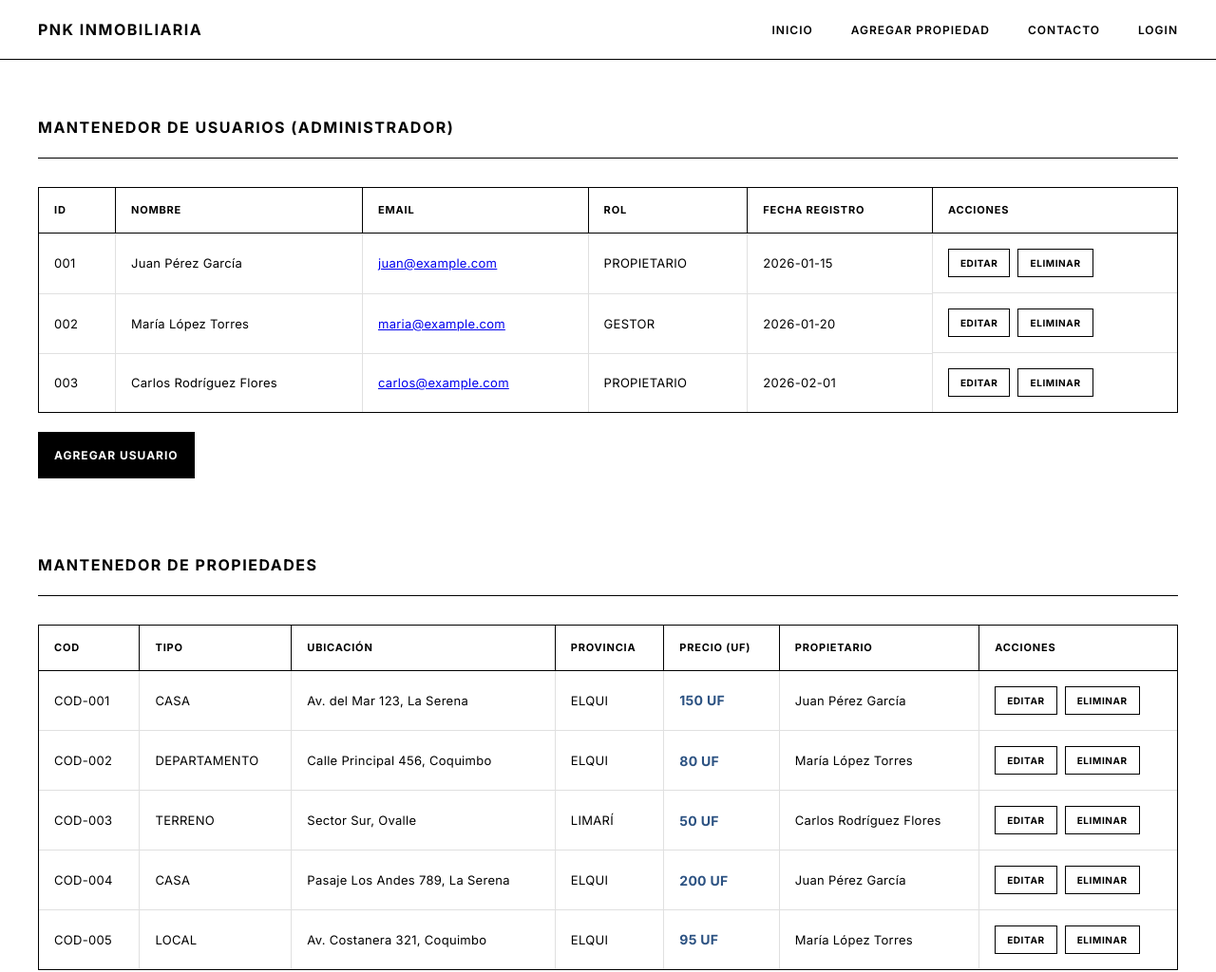
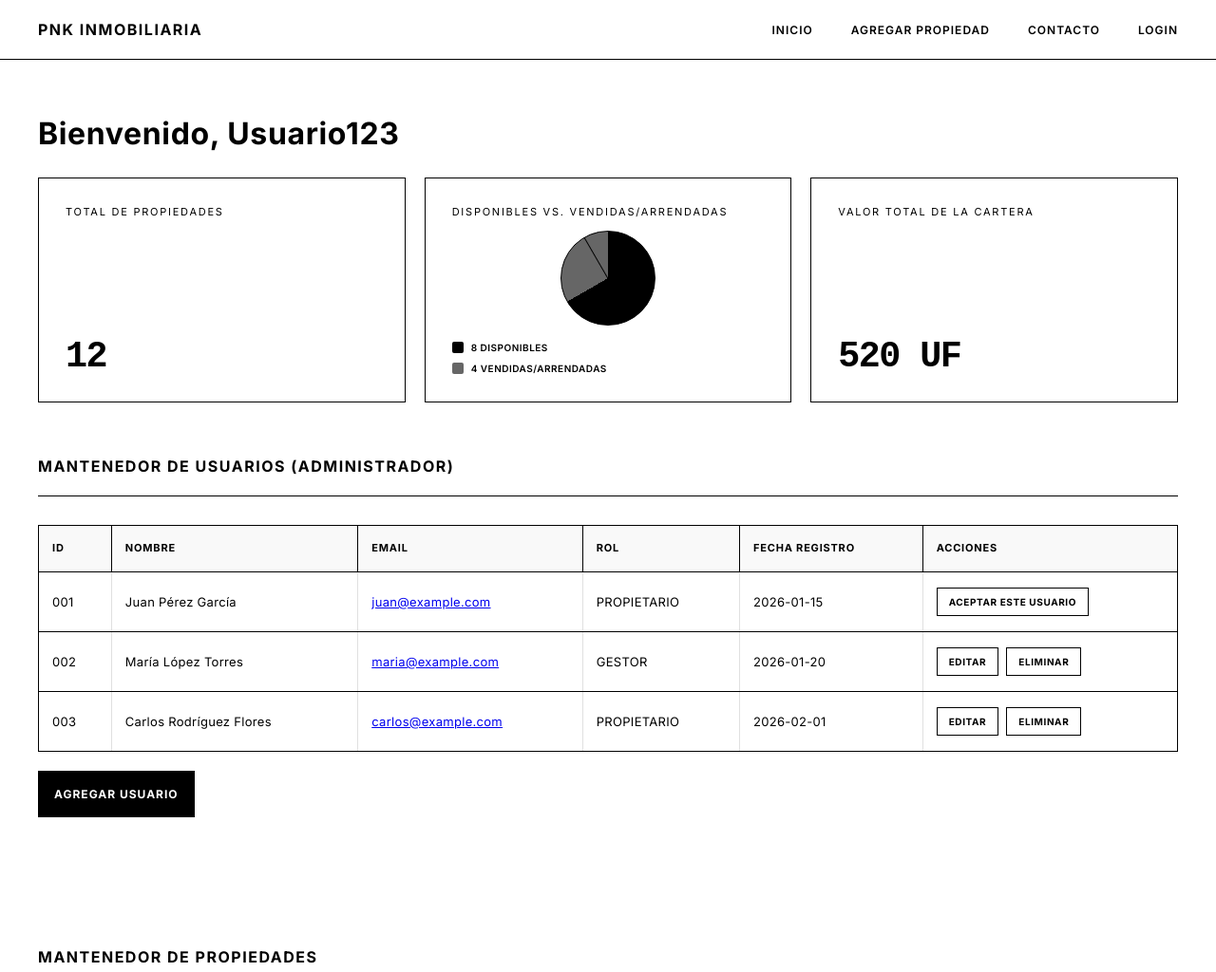
Before and after one commit to Akostao4evrr/Eva1-Programaci-n-Front-End, a plain HTML site: page dashboard.html in a window 1280 px wide. Shown: the top 1024 px of the page at 95% size. Drawn offline with Linux system fonts and the light colour scheme.

Commit message:
Ultimos detalles de dashboard

```diff
--- a/dashboard.html
+++ b/dashboard.html
@@ -26,6 +26,35 @@
     </nav>
 
     <main class="dashboard-main">
+        <section class="dashboard-hero">
+            <h1>Bienvenido, Usuario123</h1>
+            <div class="dashboard-metrics">
+                <div class="metric-card">
+                    <span class="metric-label">Total de Propiedades</span>
+                    <strong class="metric-value">12</strong>
+                </div>
+                <div class="metric-card">
+                    <span class="metric-label">Disponibles vs. Vendidas/Arrendadas</span>
+                    <div class="chart-container">
+                        <div class="pie-chart"></div>
+                        <div class="chart-legend">
+                            <div class="legend-item">
+                                <span class="legend-color legend-available"></span>
+                                <span class="legend-text">8 Disponibles</span>
+                            </div>
+                            <div class="legend-item">
+                                <span class="legend-color legend-sold"></span>
+                                <span class="legend-text">4 Vendidas/Arrendadas</span>
+                            </div>
+                        </div>
+                    </div>
+                </div>
+                <div class="metric-card">
+                    <span class="metric-label">Valor Total de la Cartera</span>
+                    <strong class="metric-value">520 UF</strong>
+                </div>
+            </div>
+        </section>
         <!-- Mantenedor de Usuarios -->
         <section class="dashboard-section" aria-labelledby="users-title">
             <h2 id="users-title" class="section-title">MANTENEDOR DE USUARIOS (Administrador)</h2>
@@ -49,8 +78,8 @@
                             <td>PROPIETARIO</td>
                             <td>2026-01-15</td>
                             <td class="actions-cell">
-                                <button class="btn-action" aria-label="Editar usuario Juan Pérez García">EDITAR</button>
-                                <button class="btn-action" aria-label="Eliminar usuario Juan Pérez García">ELIMINAR</button>
+                                <button class="btn-action" aria-label="Aceptar usuario Juan Pérez García">Aceptar este
+                                    usuario</button>
                             </td>
                         </tr>
                         <tr>
@@ -60,8 +89,10 @@
                             <td>GESTOR</td>
                             <td>2026-01-20</td>
                             <td class="actions-cell">
-                                <button class="btn-action" aria-label="Editar usuario María López Torres">EDITAR</button>
-                                <button class="btn-action" aria-label="Eliminar usuario María López Torres">ELIMINAR</button>
+                                <button class="btn-action"
+                                    aria-label="Editar usuario María López Torres">EDITAR</button>
+                                <button class="btn-action"
+                                    aria-label="Eliminar usuario María López Torres">ELIMINAR</button>
                             </td>
                         </tr>
                         <tr>
@@ -71,8 +102,10 @@
                             <td>PROPIETARIO</td>
                             <td>2026-02-01</td>
                             <td class="actions-cell">
-                                <button class="btn-action" aria-label="Editar usuario Carlos Rodríguez Flores">EDITAR</button>
-                                <button class="btn-action" aria-label="Eliminar usuario Carlos Rodríguez Flores">ELIMINAR</button>
+                                <button class="btn-action"
+                                    aria-label="Editar usuario Carlos Rodríguez Flores">EDITAR</button>
+                                <button class="btn-action"
+                                    aria-label="Eliminar usuario Carlos Rodríguez Flores">ELIMINAR</button>
                             </td>
                         </tr>
                     </tbody>
@@ -162,7 +195,8 @@
                 </table>
             </div>
             <div class="dashboard-buttons">
-                <a href="publicacion-inmueble.html" class="btn-add" aria-label="Agregar nueva propiedad">AGREGAR PROPIEDAD</a>
+                <a href="publicacion-inmueble.html" class="btn-add" aria-label="Agregar nueva propiedad">AGREGAR
+                    PROPIEDAD</a>
                 <a href="index.html" class="btn-tertiary">VOLVER AL INICIO</a>
             </div>
         </section>
@@ -262,7 +296,8 @@
                 </fieldset>
 
                 <div class="form-notice">
-                    <p><strong>Nota:</strong> El usuario quedará en estado PENDIENTE hasta que el Administrador active la cuenta.</p>
+                    <p><strong>Nota:</strong> El usuario quedará en estado PENDIENTE hasta que el Administrador active
+                        la cuenta.</p>
                 </div>
 
                 <button type="submit" class="btn-submit">REGISTRAR PROPIETARIO</button>
@@ -311,7 +346,8 @@
 
                     <div class="form-group">
                         <label for="gest-certificado">CERTIFICADO DE ANTECEDENTES</label>
-                        <input type="file" id="gest-certificado" name="certificado" accept=".pdf,.jpg,.jpeg,.png" required>
+                        <input type="file" id="gest-certificado" name="certificado" accept=".pdf,.jpg,.jpeg,.png"
+                            required>
                     </div>
 
                     <div class="form-group">
@@ -326,7 +362,8 @@
                 </fieldset>
 
                 <div class="form-notice">
-                    <p><strong>Nota:</strong> El usuario quedará en estado PENDIENTE hasta que el Administrador active la cuenta.</p>
+                    <p><strong>Nota:</strong> El usuario quedará en estado PENDIENTE hasta que el Administrador active
+                        la cuenta.</p>
                 </div>
 
                 <button type="submit" class="btn-submit">REGISTRAR GESTOR</button>
--- a/styles.css
+++ b/styles.css
@@ -570,9 +570,126 @@ main {
     max-width: 1400px;
     margin: 0 auto;
     padding: 60px 40px;
+    display: flex;
+    flex-direction: column;
+    gap: 56px;
+}
+
+.dashboard-hero {
+    width: 100%;
+    display: flex;
+    flex-direction: column;
+    gap: 28px;
+}
+
+.dashboard-hero h1 {
+    font-size: 2rem;
+    font-weight: 700;
+    letter-spacing: 0.02em;
+    line-height: 1.1;
+}
+
+.dashboard-metrics {
+    display: grid;
+    grid-template-columns: repeat(3, minmax(0, 1fr));
+    gap: 20px;
+}
+
+.metric-card {
+    border: 1px solid #000000;
+    padding: 28px;
+    min-height: 145px;
+    display: flex;
+    flex-direction: column;
+    justify-content: space-between;
+    gap: 12px;
+    background-color: #ffffff;
+}
+
+.metric-label {
+    font-size: 11px;
+    font-weight: 400;
+    letter-spacing: 0.16em;
+    text-transform: uppercase;
+    color: #000000;
+}
+
+.metric-value {
+    font-family: 'Courier New', Courier, 'Lucida Console', Monaco, monospace;
+    font-size: 2.4rem;
+    font-weight: 700;
+    letter-spacing: -0.04em;
+    line-height: 1;
+    color: #000000;
+}
+
+.chart-container {
+    display: flex;
+    flex-direction: column;
+    align-items: center;
+    gap: 16px;
+    width: 100%;
+}
+
+.pie-chart {
+    width: 100px;
+    height: 100px;
+    border-radius: 50%;
+    background: conic-gradient(from 0deg, #000000 0deg 240deg, #666666 240deg 360deg);
+    border: 1px solid #000000;
+    position: relative;
+}
+
+.pie-chart::before {
+    content: '';
+    position: absolute;
+    top: 50%;
+    left: 50%;
+    width: 50px;
+    height: 1px;
+    background: #000000;
+    transform: rotate(240deg);
+    transform-origin: 0 50%;
+}
+
+.chart-legend {
+    display: flex;
+    flex-direction: column;
+    gap: 8px;
+    width: 100%;
+}
+
+.legend-item {
+    display: flex;
+    align-items: center;
+    gap: 8px;
+}
+
+.legend-color {
+    width: 12px;
+    height: 12px;
+    border-radius: 2px;
+}
+
+.legend-available {
+    background-color: #000000;
+}
+
+.legend-sold {
+    background-color: #666666;
+}
+
+.legend-text {
+    font-family: 'Inter', sans-serif;
+    font-size: 10px;
+    font-weight: 600;
+    letter-spacing: 0.5px;
+    text-transform: uppercase;
+    color: #000000;
 }
 
 .dashboard-section {
+    width: 100%;
     margin-bottom: 80px;
 }
 
@@ -583,68 +700,59 @@ main {
 }
 
 .table-wrapper {
+    width: 100%;
     overflow-x: auto;
     margin-bottom: 20px;
     border: 1px solid #000000;
 }
 
-/* Dashboard Buttons Container */
-.dashboard-buttons {
-    display: flex;
-    gap: 12px;
-    margin-top: 20px;
-}
-
-.dashboard-buttons .btn-add,
-.dashboard-buttons .btn-tertiary {
-    flex: none;
-    display: inline-block;
-    text-align: center;
-}
-
-table {
+.dashboard-section table {
     width: 100%;
     border-collapse: collapse;
-    background-color: #ffffff;
-}
-
-thead {
+    border-spacing: 0;
+    background-color: #ffffff;
+}
+
+.dashboard-section thead {
+    background-color: #f9f9f9;
+}
+
+.dashboard-section th,
+.dashboard-section td {
+    padding: 16px 14px;
     border-bottom: 1px solid #000000;
 }
 
-th {
-    padding: 16px;
+.dashboard-section th {
     text-align: left;
     font-size: 11px;
     font-weight: 700;
     letter-spacing: 0.8px;
     text-transform: uppercase;
     color: #000000;
-    background-color: #ffffff;
     border-right: 1px solid #000000;
-}
-
-th:last-child {
+    background-color: #f9f9f9;
+}
+
+.dashboard-section th:last-child {
     border-right: none;
 }
 
-td {
-    padding: 16px;
+.dashboard-section td {
     font-size: 13px;
     border-right: 1px solid #e0e0e0;
-    border-bottom: 1px solid #e0e0e0;
-}
-
-td:last-child {
+}
+
+.dashboard-section td:last-child {
     border-right: none;
 }
 
-tbody tr:last-child td {
+.dashboard-section tbody tr:last-child td {
     border-bottom: none;
 }
 
-tbody tr:hover {
-    background-color: #f8f9fa;
+.dashboard-section tbody tr:hover {
+    background-color: #fafafa;
 }
 
 /* Estilo para columna de precios en tablas */
@@ -697,6 +805,23 @@ td.price-cell {
     cursor: pointer;
     transition: all 0.2s ease;
 }
+
+@media (max-width: 1024px) {
+    .dashboard-metrics {
+        grid-template-columns: repeat(2, minmax(0, 1fr));
+    }
+}
+
+@media (max-width: 768px) {
+    .dashboard-main {
+        padding: 40px 24px;
+    }
+
+    .dashboard-metrics {
+        grid-template-columns: 1fr;
+    }
+}
+
 
 .btn-add:hover {
     background-color: #ffffff;
@@ -866,7 +991,8 @@ td.price-cell {
         font-size: 12px;
     }
 
-    th, td {
+    th,
+    td {
         padding: 12px;
         font-size: 10px;
     }
@@ -1072,7 +1198,7 @@ td.price-cell {
     background-color: #e9ecef;
     border-color: #495057;
     transform: translateY(-1px);
-    box-shadow: 0 2px 6px rgba(0,0,0,0.1);
+    box-shadow: 0 2px 6px rgba(0, 0, 0, 0.1);
 }
 
 .amenity-icon {
@@ -1351,7 +1477,7 @@ td.price-cell {
     background: #e9ecef;
     border-color: #495057;
     transform: translateY(-1px);
-    box-shadow: 0 2px 4px rgba(0,0,0,0.1);
+    box-shadow: 0 2px 4px rgba(0, 0, 0, 0.1);
 }
 
 .amenidades-grid .checkbox-group label {
@@ -1425,6 +1551,7 @@ td.price-cell {
         transform: translateX(400px);
         opacity: 0;
     }
+
     to {
         transform: translateX(0);
         opacity: 1;
@@ -1538,7 +1665,8 @@ td.price-cell {
         font-size: 11px;
     }
 
-    th, td {
+    th,
+    td {
         padding: 10px 8px;
         font-size: 9px;
     }
```
